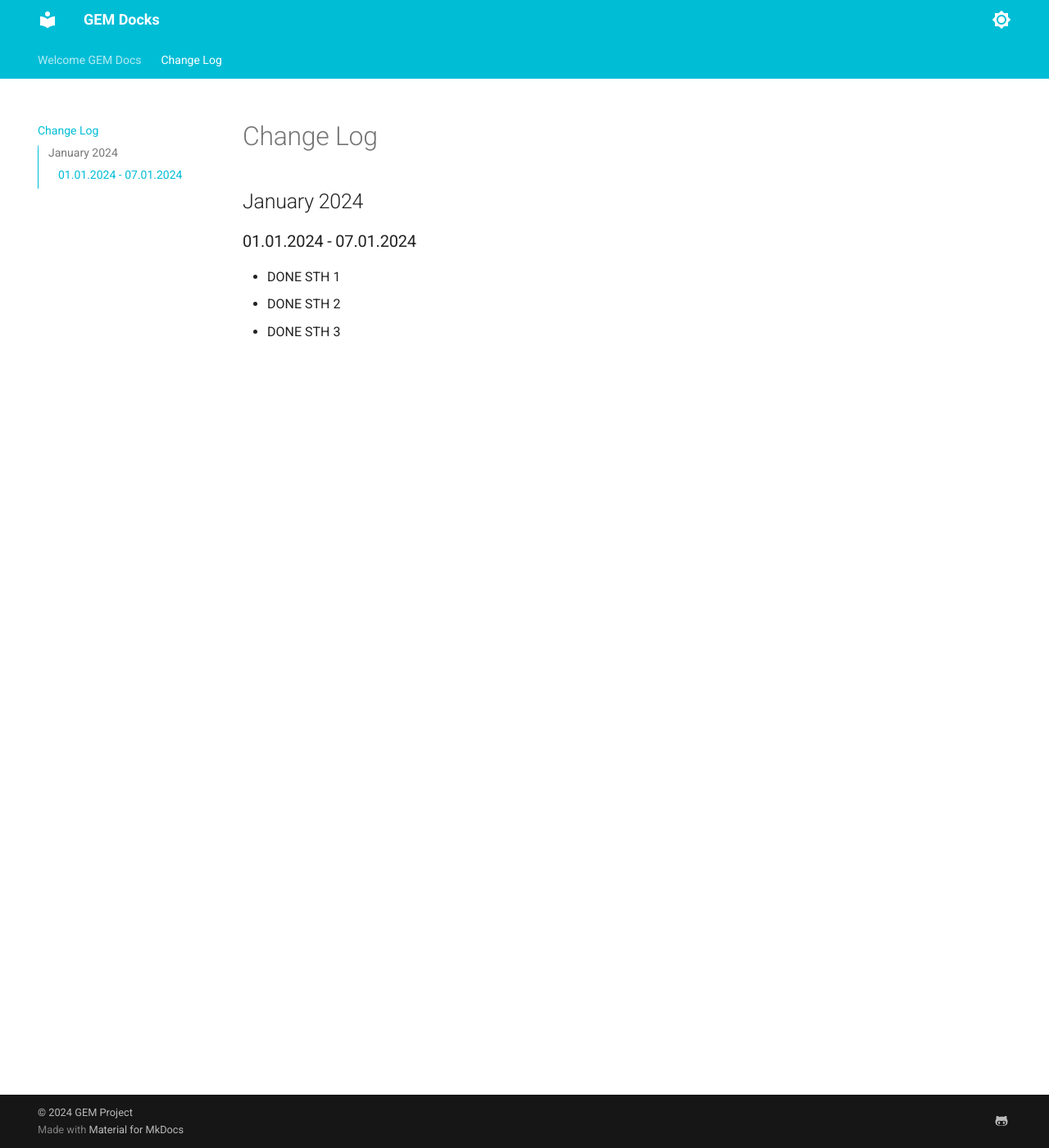
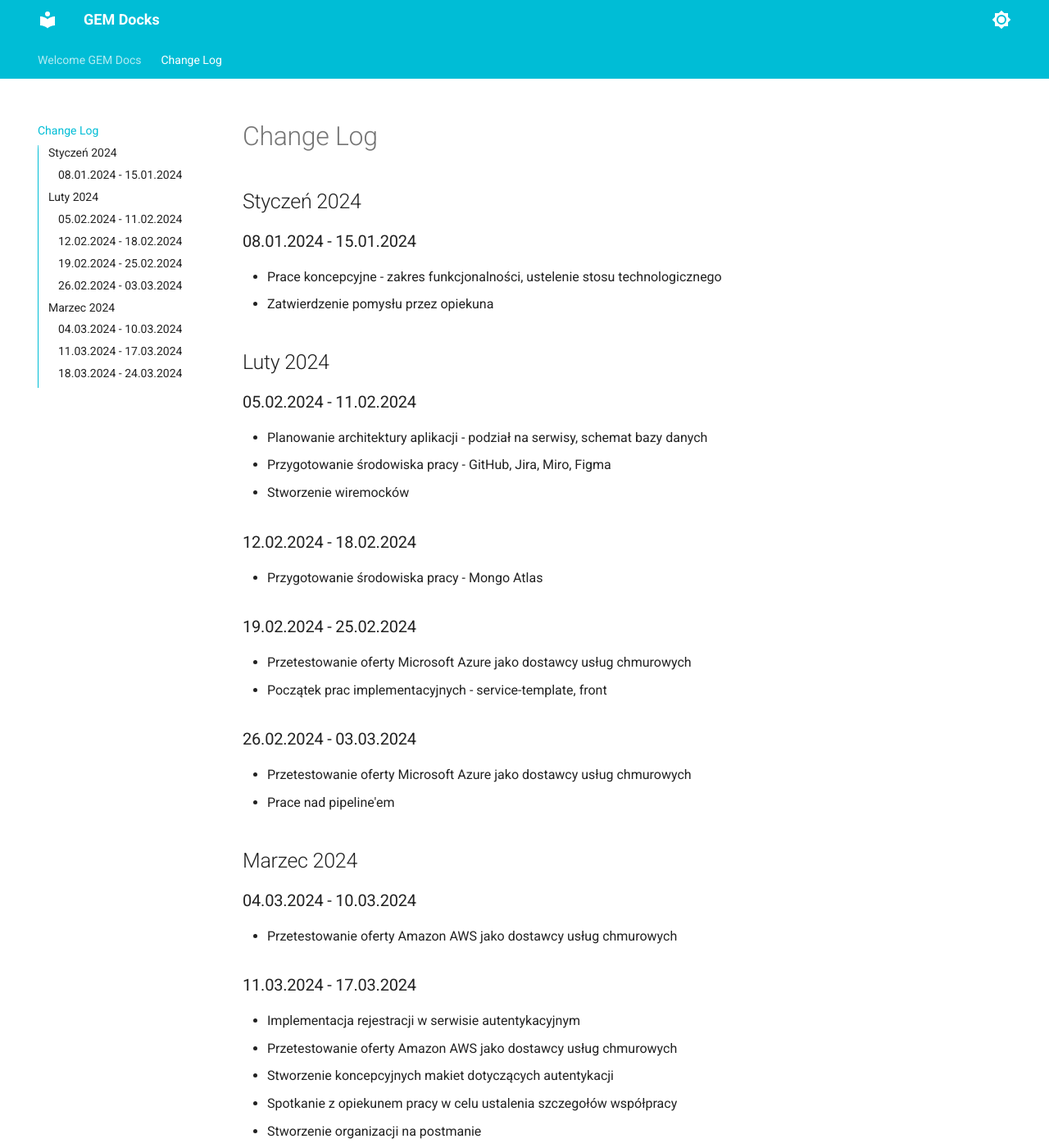
Before and after one commit to Group-Expense-Manager/gem-docs, an MkDocs documentation site: the page built from docs/change_log.md, in a window 1280 px wide and 1400 px high. Shown: the whole window at 82% size. Built offline with MkDocs 1.6.1 and Material for MkDocs 9.7.7, drawn with Linux system fonts in a browser that asks for light colours; some of the changed text lies outside the part shown.

Commit message:
Update change_log.md

```diff
--- a/docs/change_log.md
+++ b/docs/change_log.md
@@ -1,8 +1,30 @@
 # Change Log
 
-## January 2024
-
-### 01.01.2024 - 07.01.2024
- * DONE STH 1
- * DONE STH 2
- * DONE STH 3
+## Styczeń 2024
+### 08.01.2024 - 15.01.2024
+* Prace koncepcyjne - zakres funkcjonalności, ustelenie stosu technologicznego
+* Zatwierdzenie pomysłu przez opiekuna
+## Luty 2024
+### 05.02.2024 - 11.02.2024
+* Planowanie architektury aplikacji - podział na serwisy, schemat bazy danych
+* Przygotowanie środowiska pracy - GitHub, Jira, Miro, Figma
+* Stworzenie wiremocków
+### 12.02.2024 - 18.02.2024
+* Przygotowanie środowiska pracy - Mongo Atlas
+### 19.02.2024 - 25.02.2024
+* Przetestowanie oferty Microsoft Azure jako dostawcy usług chmurowych
+* Początek prac implementacyjnych - service-template, front
+### 26.02.2024 - 03.03.2024
+* Przetestowanie oferty Microsoft Azure jako dostawcy usług chmurowych
+* Prace nad pipeline'em
+## Marzec 2024
+### 04.03.2024 - 10.03.2024
+* Przetestowanie oferty Amazon AWS jako dostawcy usług chmurowych
+### 11.03.2024 - 17.03.2024
+* Implementacja rejestracji w serwisie autentykacyjnym
+* Przetestowanie oferty Amazon AWS jako dostawcy usług chmurowych
+* Stworzenie koncepcyjnych makiet dotyczących autentykacji
+* Spotkanie z opiekunem pracy w celu ustalenia szczegołów współpracy
+* Stworzenie organizacji na postmanie
+### 18.03.2024 - 24.03.2024
+* Stworzenie dokumentacji na github pages
```
